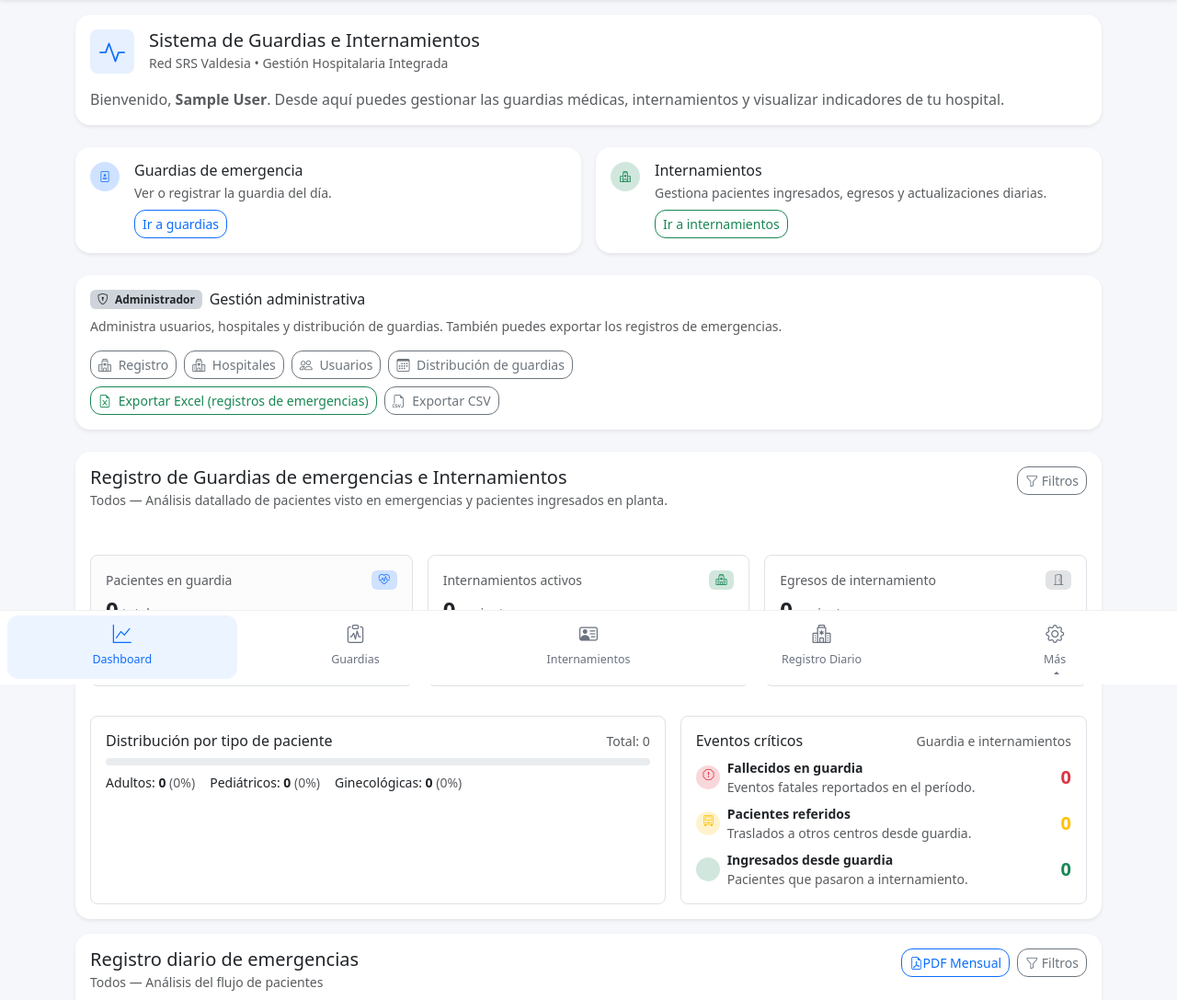
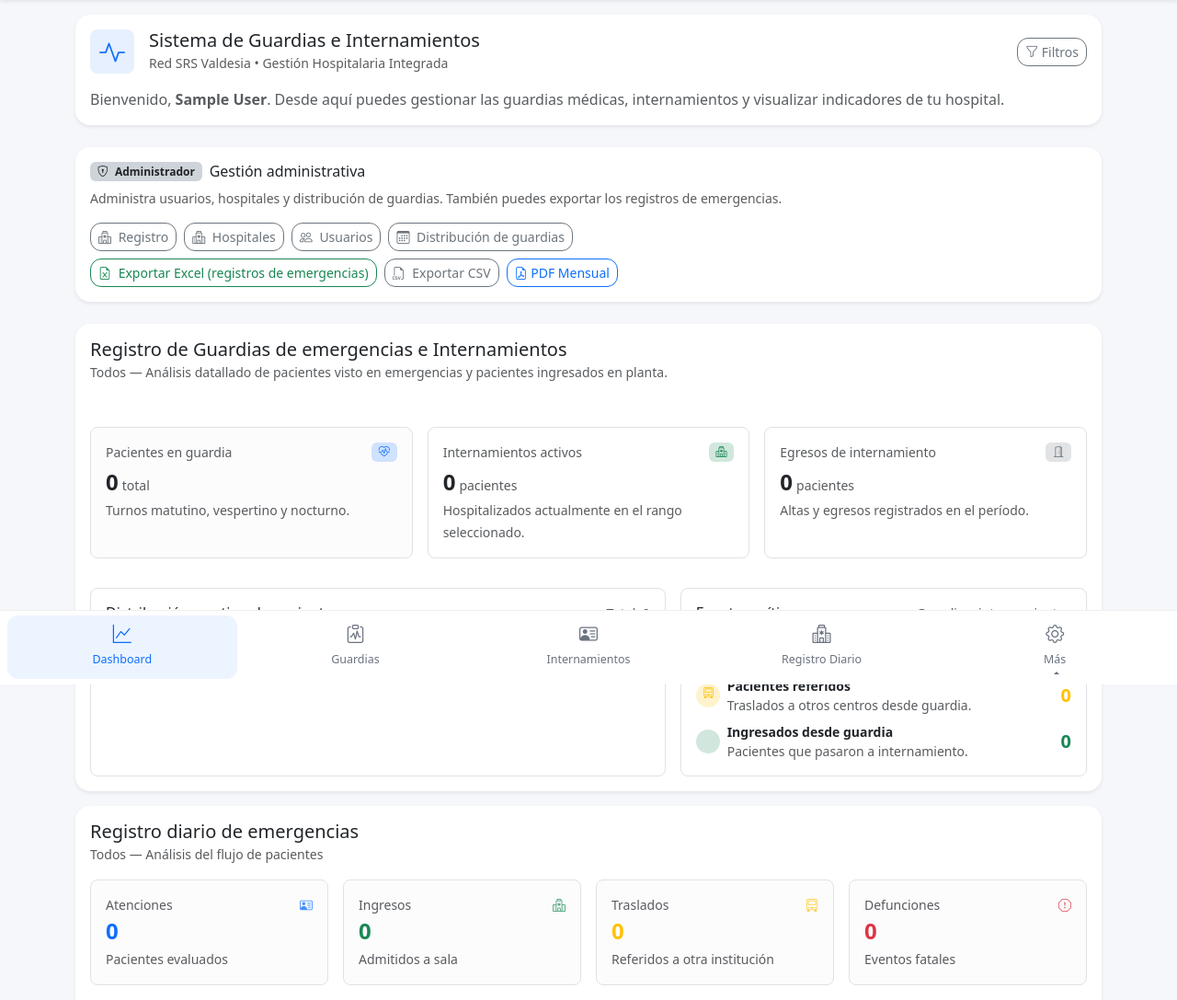
Before and after one commit to keysselyn/emergencias_app, a Flask app: page /dashboard in a window 1280 px wide. Shown: the part 56-1143 px from the top of the page at 92% size. Run offline with Flask 3, Linux system fonts and the light colour scheme; a user stored in the database is signed in; tables that the repository leaves empty hold one stand-in row (values such as "Sample post").

Commit message:
Modificacion Menores.

```diff
--- a/app.py
+++ b/app.py
@@ -1827,18 +1827,33 @@
             yield cur
             cur += timedelta(days=1)
 
+
     pendientes_por_hospital = {}
     total_pendientes = 0
 
+    # 👇 Nuevo: límite superior para faltantes = min(d_hasta, ayer)
+    ayer = hoy - timedelta(days=1)
+    if d_hasta:
+        fin_faltantes = min(d_hasta, ayer)
+    else:
+        fin_faltantes = ayer
+
     for hosp_name in hospitales_scope:
         fechas_con_guardia = {g.fecha for g in guardias if g.hospital == hosp_name}
-        faltantes = [
-            d for d in date_range(d_desde, d_hasta) if d not in fechas_con_guardia
-        ]
+
+        # 👇 Usamos fin_faltantes en vez de d_hasta
+        faltantes = []
+        if d_desde and fin_faltantes and d_desde <= fin_faltantes:
+            faltantes = [
+                d
+                for d in date_range(d_desde, fin_faltantes)
+                if d not in fechas_con_guardia
+            ]
 
         if faltantes:
             pendientes_por_hospital[hosp_name] = faltantes
             total_pendientes += len(faltantes)
+
 
     pendiente_count = 0
     pendiente_fechas = []
--- a/templates/base.html
+++ b/templates/base.html
@@ -216,7 +216,7 @@
 {% else %}
   <a class="disabled text-muted" style="pointer-events:none; opacity:0.5;">
     <i class="bi bi-hospital fs-5"></i>
-    <span>Registro Diario</span>
+    <span>Reg. Diario</span>
   </a>
 {% endif %}
 
--- a/templates/dashboard.html
+++ b/templates/dashboard.html
@@ -1,27 +1,45 @@
 {% extends 'base.html' %}
 {% block content %}
-
-
-
-
-
-
-
 
 <!-- TARJETA PRINCIPAL / BIENVENIDA -->
 <div class="card shadow-sm mb-4">
   <div class="card-body">
 
-    <div class="d-flex align-items-center mb-3">
+    <div class="d-flex align-items-center justify-content-between flex-wrap mb-3">
+
+  <!-- Ícono + Títulos -->
+  <div class="d-flex align-items-center mb-2 mb-md-0">
+
     <div class="me-3 rounded-3 bg-primary bg-opacity-10 d-flex align-items-center justify-content-center"
-           style="width:48px;height:48px;">
+         style="width:48px; height:48px;">
       <i class="bi bi-activity text-primary fs-3"></i>
     </div>
+
     <div>
       <h5 class="card-title mb-0">Sistema de Guardias e Internamientos</h5>
       <small class="text-muted">Red SRS Valdesia • Gestión Hospitalaria Integrada</small>
     </div>
+
   </div>
+
+  <!-- ACCIONES (PDF + Filtros) -->
+  <div class="d-flex flex-wrap gap-1">
+
+    <!-- Botón Filtros -->
+    <button class="btn btn-outline-secondary btn-sm"
+            data-bs-toggle="offcanvas"
+            data-bs-target="#dfilters">
+      <i class="bi bi-funnel"></i>
+      Filtros
+    </button>
+
+  </div>
+
+</div>
+
+
+
+
 
     <p class="text-muted mb-0">
       Bienvenido, <strong>{{ current_user.nombre or current_user.username }}</strong>.
@@ -35,6 +53,9 @@
             style="display:none;">
       <i class="bi bi-phone me-1"></i> Instalar app en este dispositivo
     </button>
+
+
+
 
   </div>
 </div>
@@ -101,56 +122,7 @@
 </div>
 {% endif %}
 
-<!-- ACCESOS RÁPIDOS (tipo app) -->
-<div class="row g-3 mb-4">
 
-  <!-- Guardias -->
-  <div class="col-12 col-md-6">
-    <div class="card h-100 shadow-sm border-0">
-      <div class="card-body d-flex">
-        <div class="me-3 d-flex align-items-start">
-          <span class="badge bg-primary-subtle text-primary rounded-circle d-flex align-items-center justify-content-center"
-                style="width:32px;height:32px;">
-            <i class="bi bi-file-medical"></i>
-          </span>
-        </div>
-        <div class="flex-grow-1">
-          <h6 class="mb-1">Guardias de emergencia</h6>
-          <p class="text-muted small mb-2">Ver o registrar la guardia del día.</p>
-          <a href="{{ url_for('guardias_list') }}"
-             class="btn btn-sm btn-outline-primary">
-            Ir a guardias
-          </a>
-        </div>
-      </div>
-    </div>
-  </div>
-
-  <!-- Internamientos -->
-  <div class="col-12 col-md-6">
-    <div class="card h-100 shadow-sm border-0">
-      <div class="card-body d-flex">
-        <div class="me-3 d-flex align-items-start">
-          <span class="badge bg-success-subtle text-success rounded-circle d-flex align-items-center justify-content-center"
-                style="width:32px;height:32px;">
-            <i class="bi bi-hospital"></i>
-          </span>
-        </div>
-        <div class="flex-grow-1">
-          <h6 class="mb-1">Internamientos</h6>
-          <p class="text-muted small mb-2">
-            Gestiona pacientes ingresados, egresos y actualizaciones diarias.
-          </p>
-          <a href="{{ url_for('internamientos_list') }}"
-             class="btn btn-sm btn-outline-success">
-            Ir a internamientos
-          </a>
-        </div>
-      </div>
-    </div>
-  </div>
-
-</div>
 
 {% if current_user.is_admin or current_user.is_hospital_admin %}
 <!-- ZONA ADMIN -->
@@ -197,6 +169,13 @@
       <a class="btn btn-sm btn-outline-secondary" href="{{ url_for('exportar_csv') }}">
         <i class="bi bi-filetype-csv me-1"></i> Exportar CSV
       </a>
+      <!-- Botón PDF -->
+    <a href="{{ url_for('emergencias_resumen_pdf', desde=f_desde, hasta=f_hasta) }}"
+       class="btn btn-outline-primary btn-sm"
+       target="_blank">
+      <i class="bi bi-file-earmark-pdf"></i>
+      PDF Mensual
+    </a>
     </div>
 
   </div>
@@ -223,15 +202,6 @@
       <small class="text-muted">
         {{ sel_hospital }} — Análisis datallado de pacientes visto en emergencias y pacientes ingresados en planta.
       </small>
-    </div>
-
-    <div class="d-flex flex-wrap gap-2">
-
-
-      <!-- Botón filtros -->
-      <button class="btn btn-outline-secondary btn-sm " data-bs-toggle="offcanvas" data-bs-target="#dfilters">
-        <i class="bi bi-funnel"></i> Filtros
-      </button>
     </div>
 
   </div>
@@ -424,19 +394,6 @@
         </small>
       </div>
 
-      <div class="d-flex flex-wrap gap-2">
-
-
-        <!-- Botón PDF -->
-        <a href="{{ url_for('emergencias_resumen_pdf', desde=f_desde, hasta=f_hasta) }}"
-          class="btn btn-outline-primary btn-sm d-md-inline-flex" target="_blank">
-          <i class="bi bi-file-earmark-pdf"></i> PDF Mensual
-        </a>
-        <!-- Botón filtros -->
-        <button class="btn btn-outline-secondary btn-sm " data-bs-toggle="offcanvas" data-bs-target="#dfilters">
-          <i class="bi bi-funnel"></i> Filtros
-        </button>
-      </div>
     </div>
 
     <!-- KPI CARDS -->
```
Lines whose indentation alone changed are shown as unchanged.
